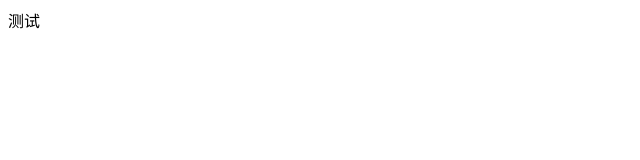
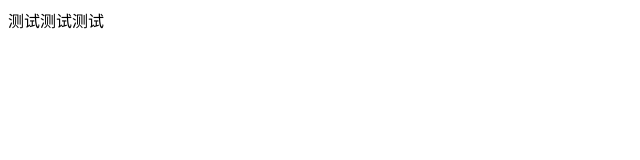
Before and after one commit to Panda-lala/Vue, a plain HTML site: page index.html in a window 1280 px wide. Shown: the whole page, without its empty margins (0-640 px from the left). Drawn offline with Linux system fonts and the light colour scheme.

Commit message:
测试添加

```diff
--- a/index.html
+++ b/index.html
@@ -5,6 +5,6 @@
     <title>Title</title>
 </head>
 <body>
-测试
+测试测试测试
 </body>
 </html>
```
